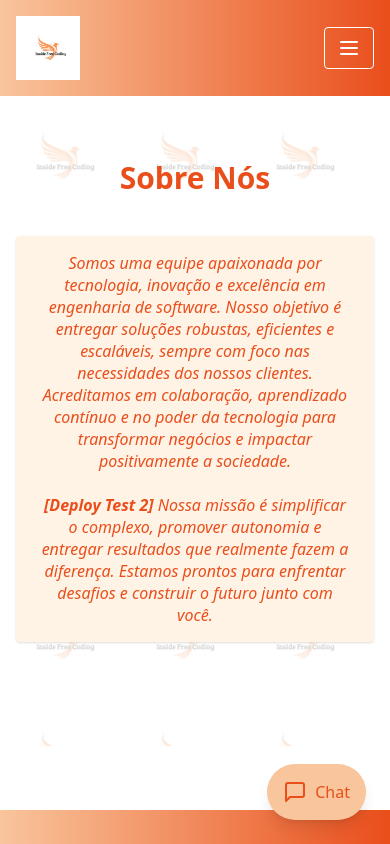
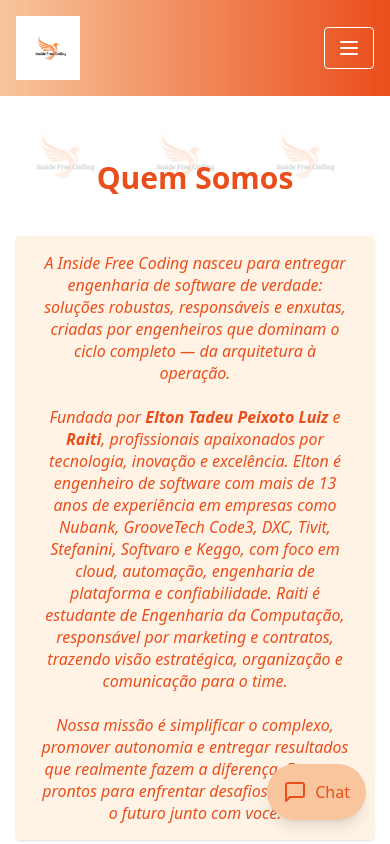
Before and after one commit to elton-peixoto-lu/inside-free-coding, a React (Vite) app: page /quem-somos in a window 390 px wide. Shown: the top 844 px of the page. Built offline with nearby package versions, Linux system fonts and the light colour scheme.

Commit message:
mobile menu

```diff
--- a/src/pages/QuemSomosPage.jsx
+++ b/src/pages/QuemSomosPage.jsx
@@ -20,12 +20,13 @@
   },
   {
     name: 'Raiti',
-    img: 'https://randomuser.me/api/portraits/men/33.jpg',
-    short: 'Engenheiro de Confiabilidade e DevOps',
-    bio: 'Focado em resiliência, automação, inovação em infraestrutura e liderança técnica em comunidades. Mentor e produtor de conhecimento aplicado ao dia a dia.',
+    img: 'https://randomuser.me/api/portraits/women/33.jpg',
+    short: 'Estudante de Engenharia da Computação, responsável por marketing e contratos',
+    bio: 'Raiti é estudante de Engenharia da Computação, responsável por marketing e contratos na Inside Free Coding. Mulher dedicada, traz visão estratégica, organização e comunicação para o time, além de atuar na interface com clientes e parceiros.',
     linkedin: 'https://www.linkedin.com/in/raiti/',
     github: 'https://github.com/raiti',
     tecnologias: [
+      'Marketing', 'Contratos', 'Comunicação', 'Gestão',
       'Clojure', 'Python', 'Go',
       'AWS', 'Terraform',
       'Prometheus', 'Grafana', 'Dynatrace',
@@ -87,10 +88,11 @@
     >
       <div className="absolute inset-0 bg-white opacity-80 pointer-events-none z-0" />
       <div className="max-w-4xl mx-auto px-4 text-center relative z-10">
-        <h2 className="text-3xl font-bold mb-10 text-[#E94E1B]">Sobre Nós</h2>
+        <h2 className="text-3xl font-bold mb-10 text-[#E94E1B]">Quem Somos</h2>
         <div className="bg-[#FFF3E6] text-[#E94E1B] italic px-6 py-4 rounded shadow font-medium text-base leading-snug max-w-2xl mx-auto mb-10">
-          Somos uma equipe apaixonada por tecnologia, inovação e excelência em engenharia de software. Nosso objetivo é entregar soluções robustas, eficientes e escaláveis, sempre com foco nas necessidades dos nossos clientes. Acreditamos em colaboração, aprendizado contínuo e no poder da tecnologia para transformar negócios e impactar positivamente a sociedade.<br /><br />
-          <b>[Deploy Test 2]</b> Nossa missão é simplificar o complexo, promover autonomia e entregar resultados que realmente fazem a diferença. Estamos prontos para enfrentar desafios e construir o futuro junto com você.
+          A Inside Free Coding nasceu para entregar engenharia de software de verdade: soluções robustas, responsáveis e enxutas, criadas por engenheiros que dominam o ciclo completo — da arquitetura à operação.<br /><br />
+          Fundada por <b>Elton Tadeu Peixoto Luiz</b> e <b>Raiti</b>, profissionais apaixonados por tecnologia, inovação e excelência. Elton é engenheiro de software com mais de 13 anos de experiência em empresas como Nubank, GrooveTech Code3, DXC, Tivit, Stefanini, Softvaro e Keggo, com foco em cloud, automação, engenharia de plataforma e confiabilidade. Raiti é estudante de Engenharia da Computação, responsável por marketing e contratos, trazendo visão estratégica, organização e comunicação para o time.<br /><br />
+          Nossa missão é simplificar o complexo, promover autonomia e entregar resultados que realmente fazem a diferença. Estamos prontos para enfrentar desafios e construir o futuro junto com você.
         </div>
       </div>
     </section>
```
